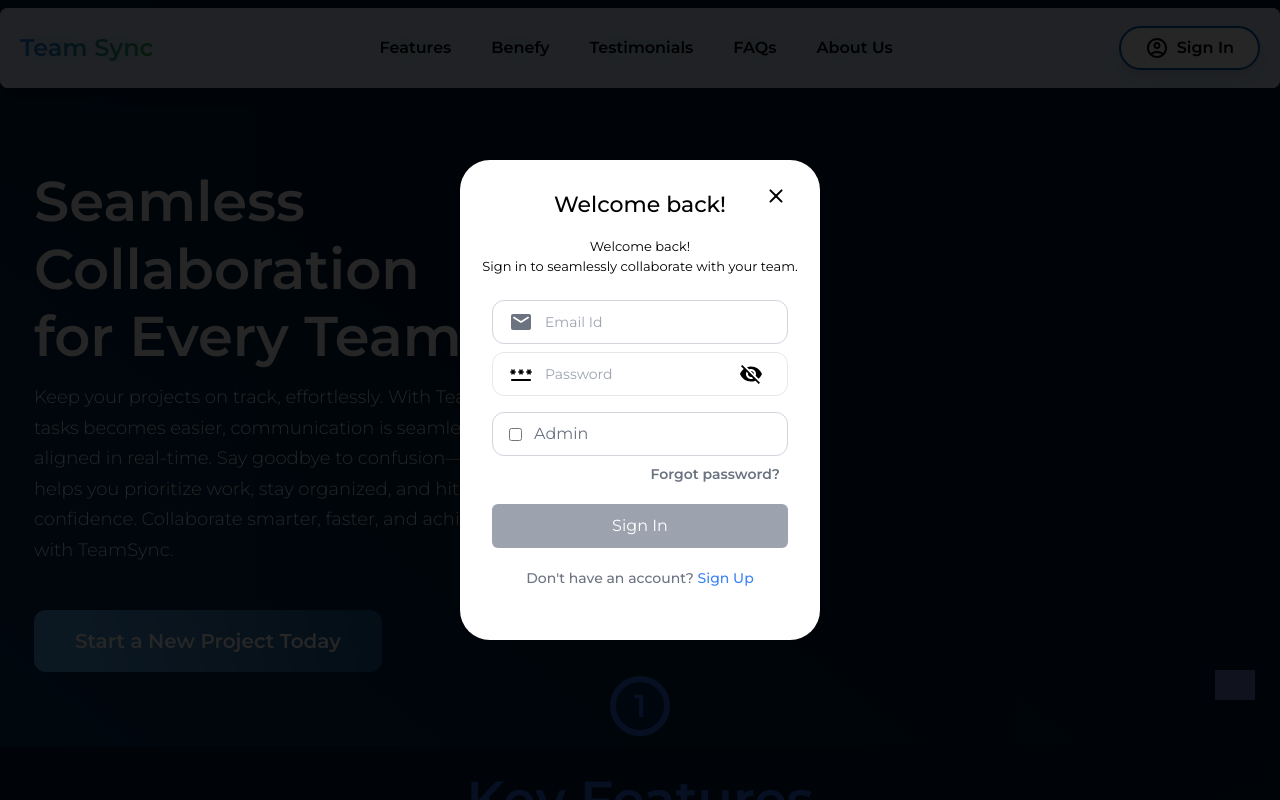
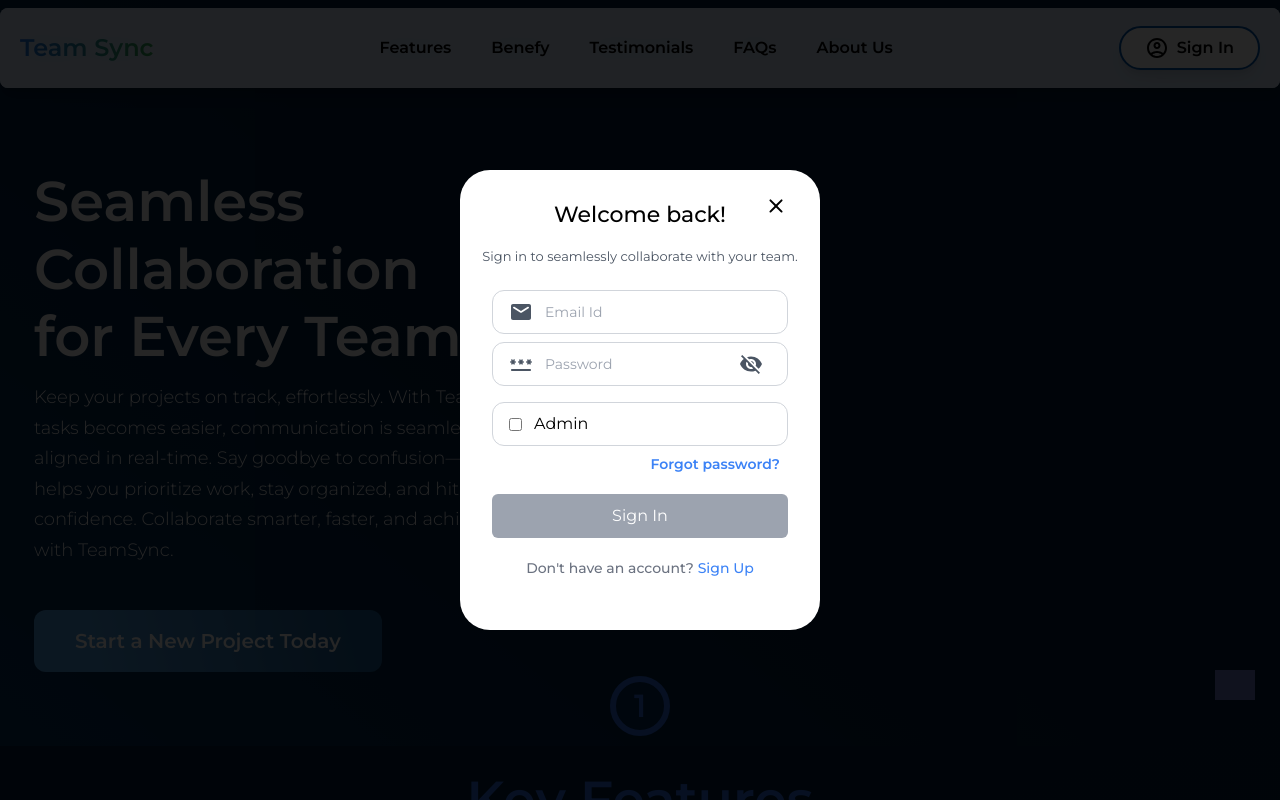
Before and after one commit to SuryaBucky/teamsync_Infosys_Internship_Oct2024, a React (Create React App) app in the folder client/: page / in a window 1280 px wide. Both pictures are taken after a click on the button "Start a New Project Today". Shown: the top 800 px of the page. Built offline with nearby package versions, Linux system fonts and the light colour scheme; grey boxes are pictures that could not be loaded.

Commit message:
Added consistency in all auth modals styling

```diff
--- a/client/src/components/SignIn.jsx
+++ b/client/src/components/SignIn.jsx
@@ -247,10 +247,10 @@ const SignIn = ({ setSignInOpen, setSignUpOpen }) => {
     <Modal open={true} onClose={() => setSignInOpen(false)}>
       <div className="w-full h-full absolute top-0 left-0 bg-black/70 flex items-center justify-center">
         {!resetPasswordOpen && (
-          <div className="w-[360px] rounded-[30px] bg-white dark:bg-black-900 text-black-900 dark:text-black p-3 flex flex-col relative">
+          <div className="w-[360px] rounded-[30px] bg-white dark:bg-gray-900 text-black dark:text-white p-3 flex flex-col relative">
             <CloseRounded
-              className="absolute top-6 right-8 cursor-pointer"
-              onClick={() => setSignInOpen(false)} // Close sign-in modal
+              className="absolute top-6 right-8 cursor-pointer text-black dark:text-white"
+              onClick={() => setSignInOpen(false)}
             />
             {needsOTPVerification && showOTP ? (
               <OTP
@@ -258,26 +258,24 @@ const SignIn = ({ setSignInOpen, setSignUpOpen }) => {
                 name="User"
                 otpVerified={otpVerified}
                 setOtpVerified={setOtpVerified}
-                reason="LOGIN" // Reason for OTP
+                reason="LOGIN"
               />
             ) : (
               <>
-                {/* Header for the sign-in form */}
-                <h1 className="text-[22px] font-medium text-black dark:text-white mx-7 my-4 text-center">
-                Welcome back!
+                <h1 className="text-[22px] font-medium mx-7 my-4 text-center text-black dark:text-white">
+                  Welcome back!
                 </h1>
-                <h1 className="text-[13px]  text-black dark:text-blue-500 text-center text-gradient-to-r from-sky-500/20 to-sky-500/75">
-                <p>Welcome back!</p>
-                <p>Sign in to seamlessly collaborate with your team.</p>
+                <h1 className="text-[13px] text-center text-gray-600 dark:text-blue-500">
+                  Sign in to seamlessly collaborate with your team.
                 </h1>
 
-                <div className="h-11 rounded-xl border border-gray-300 dark:border-gray-700 text-gray-500 dark:text-gray-400 mx-5 my-1 mt-6 flex items-center px-4">
-                  <EmailRounded className="text-xl mr-3" />
+                <div className="h-11 rounded-xl border border-gray-300 dark:border-gray-700 mx-5 my-1 mt-6 px-4 flex items-center">
+                  <EmailRounded className="mr-3 text-gray-600 dark:text-white" />
                   <input
-                    className="w-full bg-transparent outline-none text-sm text-gray-700 dark:text-gray-300"
+                    className="w-full bg-transparent outline-none text-sm text-gray-950 dark:text-white"
                     placeholder="Email Id"
                     type="email"
-                    onChange={(e) => setEmail(e.target.value)} // Update email state
+                    onChange={(e) => setEmail(e.target.value)}
                   />
                 </div>
                 {emailError && (
@@ -285,13 +283,13 @@ const SignIn = ({ setSignInOpen, setSignUpOpen }) => {
                     {emailError}
                   </div>
                 )}
-                <div className="h-11 rounded-xl border border-black-300 dark:border-grey-700 text-black-500 dark:text-black-400 mx-5 my-1 flex items-center px-4">
-                  <PasswordRounded className="text-xl mr-3" />
+                <div className="h-11 rounded-xl border border-gray-300 dark:border-gray-700 mx-5 my-1 px-4 flex items-center">
+                  <PasswordRounded className="mr-3 text-gray-600 dark:text-white" />
                   <input
-                    className="w-full bg-transparent outline-none text-sm text-black-700 dark:text-black-300"
+                    className="w-full bg-transparent outline-none text-sm text-gray-950 dark:text-white"
                     placeholder="Password"
-                    type={values.showPassword ? "text" : "password"} // Toggle password visibility
-                    onChange={(e) => setPassword(e.target.value)} // Update password state
+                    type={values.showPassword ? "text" : "password"}
+                    onChange={(e) => setPassword(e.target.value)}
                   />
                   <IconButton
                     color="inherit"
@@ -300,24 +298,24 @@ const SignIn = ({ setSignInOpen, setSignUpOpen }) => {
                         ...values,
                         showPassword: !values.showPassword,
                       })
-                    } // Toggle show password state
+                    }
                   >
                     {values.showPassword ? (
-                      <Visibility className="text-xl" />
+                      <Visibility className="text-gray-600 dark:text-white" />
                     ) : (
-                      <VisibilityOff className="text-xl" />
+                      <VisibilityOff className="text-gray-600 dark:text-white" />
                     )}
                   </IconButton>
                 </div>
-                <div className="h-11 rounded-xl border border-gray-300 dark:border-gray-700 text-gray-500 dark:text-gray-400 mx-5 mt-3 flex items-center px-4">
+                <div className="h-11 rounded-xl border border-gray-300 dark:border-gray-700 mx-5 mt-3 px-4 flex items-center">
                   <input
                     type="checkbox"
                     id="admin"
                     checked={isAdmin}
-                    onChange={(e) => setIsAdmin(e.target.checked)} // Update admin status
+                    onChange={(e) => setIsAdmin(e.target.checked)}
                     className="mr-3"
                   />
-                  <label htmlFor="admin">Admin</label>
+                  <label htmlFor="admin" className="text-black dark:text-white">Admin</label>
                 </div>
                 {credentialError && (
                   <div className="text-red-500 text-xs mx-7 my-0.5">
@@ -330,26 +328,24 @@ const SignIn = ({ setSignInOpen, setSignUpOpen }) => {
                   </div>
                 )}
                 <div
-                  className={`text-gray-500 dark:text-gray-400 text-sm mx-7 my-2 text-right
+                  className={`text-sm mx-7 my-2 text-right
                     ${isAdmin
-                      ? 'opacity-30 cursor-not-allowed'
-                      : 'cursor-pointer hover:text-blue-500 dark:hover:text-blue-400'
+                      ? 'text-gray-400 opacity-30 cursor-not-allowed'
+                      : 'text-blue-500 dark:text-blue-400 cursor-pointer hover:underline'
                     }`}
                   onClick={() => !isAdmin && setResetPasswordOpen(true)}
                 >
-                  <b className={`${!isAdmin && 'hover:underline'}`}>
-                    Forgot password?
-                  </b>
+                  <b>Forgot password?</b>
                 </div>
 
                 <div className="px-5">
                   <button
-                    onClick={handleLogin} // Trigger login on click
-                    disabled={disabled} // Disable button if necessary
+                    onClick={handleLogin}
+                    disabled={disabled}
                     className={`w-full h-11 rounded-md text-white text-base mt-3 transition-colors
                     ${
                       disabled
-                        ? "bg-gray-400  text-gray-500 cursor-not-allowed"
+                        ? "bg-gray-400 text-gray-500 cursor-not-allowed"
                         : "bg-blue-500 hover:bg-blue-600 cursor-pointer"
                     }`}
                   >
@@ -361,11 +357,10 @@ const SignIn = ({ setSignInOpen, setSignUpOpen }) => {
                   </button>
                 </div>
 
-                {/* Link to sign up if the user already has not an account */}
                 <p className="text-sm font-medium text-gray-500 dark:text-gray-400 mx-5 my-5 mb-10 flex justify-center items-center">
-                  Don't have an account?&nbsp;{" "}
+                  Don't have an account?{" "}
                   <span
-                    className={`${
+                    className={`ml-1 ${
                       isAdmin
                         ? 'text-gray-400 opacity-30 cursor-not-allowed'
                         : 'text-blue-500 cursor-pointer hover:underline'
@@ -386,13 +381,13 @@ const SignIn = ({ setSignInOpen, setSignUpOpen }) => {
         )}
         {resetPasswordOpen && (
           <ResetPassword
-            setResetPasswordOpen={setResetPasswordOpen} // Pass function to close reset password modal
-            setSignInOpen={setSignInOpen} // Pass function to close sign-in modal
+            setResetPasswordOpen={setResetPasswordOpen}
+            setSignInOpen={setSignInOpen}
           />
         )}
       </div>
     </Modal>
-  ) : null; // Return null if logged in
+  ) : null;
 };
 
 export default SignIn; // Export SignIn component
```
